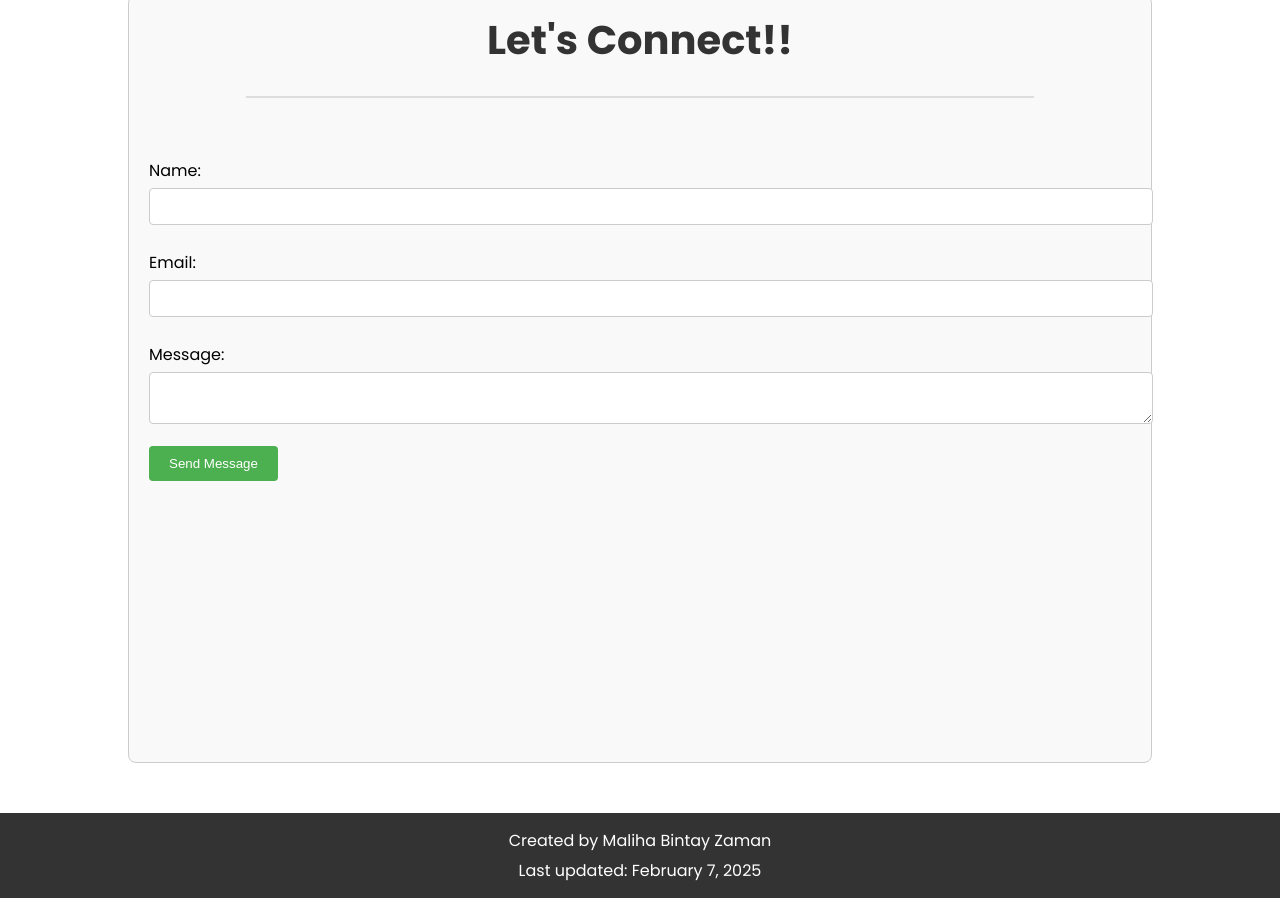
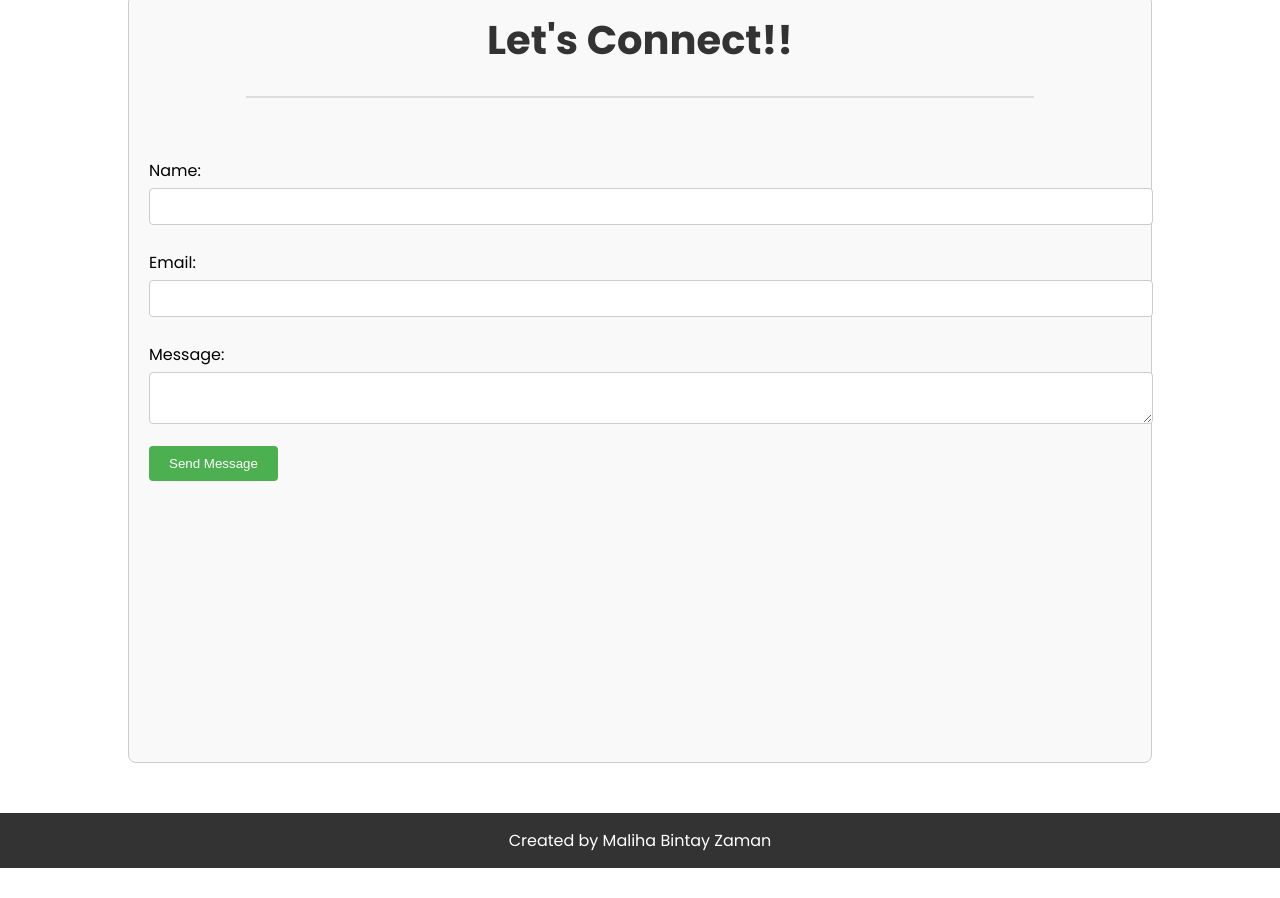
Before and after one commit to malihaarchi18/Portfolio, a plain HTML site: page index.html in a window 1280 px wide. Shown: the part 5768-6666 px from the top of the page. After the commit the page ends 6636 px from the top, so only its background shows below. Drawn offline with Linux system fonts and the light colour scheme.

Commit message:
removed last update feature

```diff
--- a/index.html
+++ b/index.html
@@ -430,7 +430,7 @@ on some parameters (i.e. difficulty level, topic and weights)
 
 <footer>
   <p>Created by Maliha Bintay Zaman</p>
-  <p>Last updated: <span id="last-update"></span></p>
+ <!-- <p>Last updated: <span id="last-update"></span></p> -->
 </footer>
 
 <!-- HTML code to display the date -->
```
